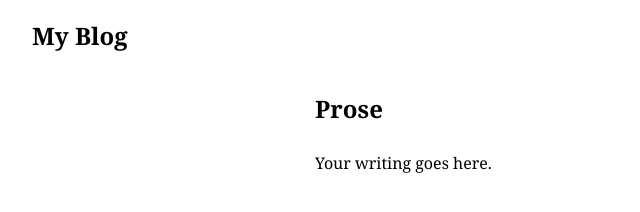
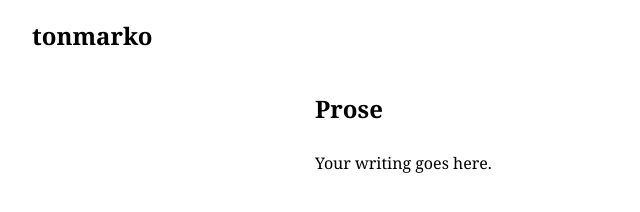
Before and after one commit to tonmarko/tonmarko.github.io, a plain HTML site: page poetry.html in a window 1280 px wide. Shown: the full height of the page, 0-640 px from the left. Drawn offline with Linux system fonts and the light colour scheme.

Commit message:
updating the name of the blof

```diff
--- a/poetry.html
+++ b/poetry.html
@@ -3,12 +3,12 @@
 <head>
   <meta charset="UTF-8">
   <meta name="viewport" content="width=device-width, initial-scale=1">
-  <title>Prose | My Blog</title>
+  <title>Prose | tonmarko</title>
   <link rel="stylesheet" href="style.css">
 </head>
 <body>
   <header>
-    <a href="index.html" class="site-title">My Blog</a>
+    <a href="index.html" class="site-title">tonmarko</a>
   </header>
 
   <main>
```
Also changed, not shown: prose.html (+2 -2 lines), reviews.html (+2 -2 lines).
